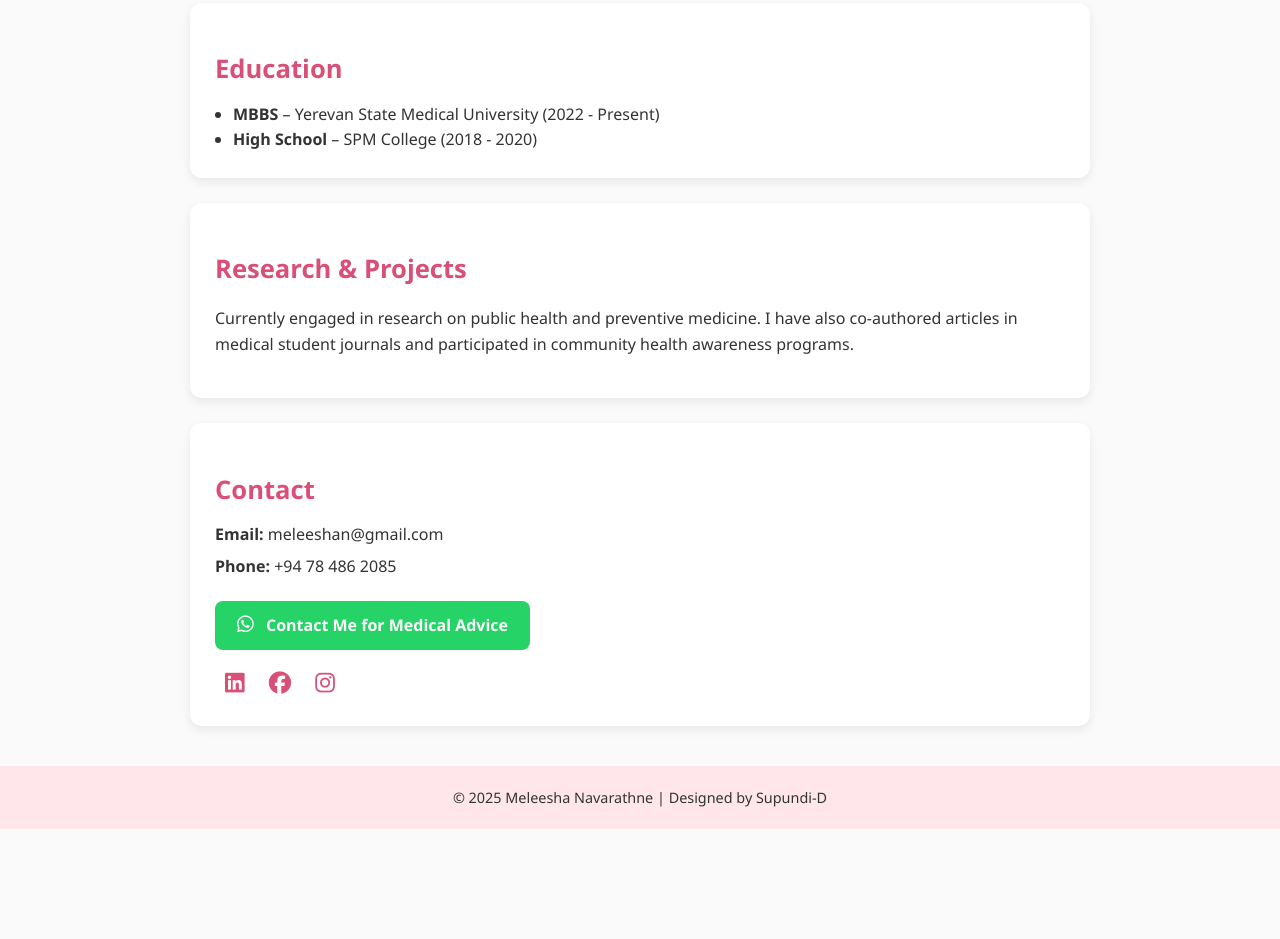
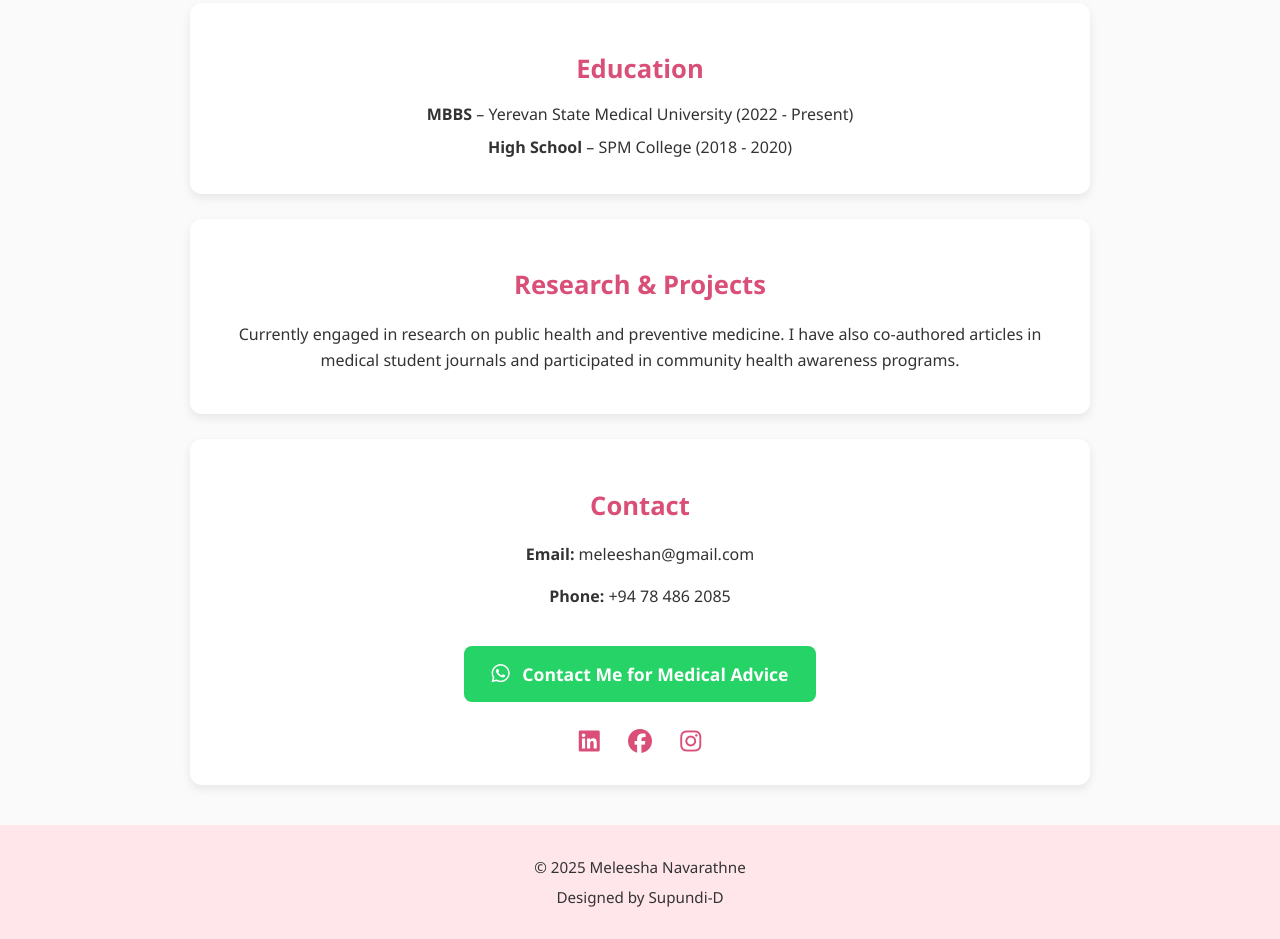
Before and after one commit to Supundi-D/Meleesha-Navarathne-Personal-Profile-Page, a plain HTML site: page meleesha.html in a window 1280 px wide. Shown: the part 675-1614 px from the top of the page. Before the commit the page ends 1504 px from the top, so only its background shows below. Drawn offline with Linux system fonts and the light colour scheme.

Commit message:
Update meleesha.html

```diff
--- a/meleesha.html
+++ b/meleesha.html
@@ -57,6 +57,7 @@
       border-radius: 12px;
       box-shadow: 0 4px 10px rgba(0, 0, 0, 0.08);
       transition: transform 0.2s;
+      text-align: center;
     }
 
     .card:hover {
@@ -69,33 +70,34 @@
       font-size: 1.6rem;
     }
 
-    ul {
+    /* Education List */
+    .card ul {
+      list-style: none;
+      padding: 0;
       margin: 0;
-      padding-left: 18px;
     }
 
-    /* Contact + Social */
-    .contact p {
-      margin: 6px 0;
+    .card ul li {
+      margin: 8px 0;
     }
 
+    /* WhatsApp Button */
     .contact-btn {
       display: inline-block;
-      margin-top: 15px;
-      padding: 12px 22px;
-      background: #25D366;
-      /* WhatsApp green */
+      margin-top: 20px;
+      padding: 14px 28px;
+      background: #25D366; /* WhatsApp green */
       color: #fff;
       border-radius: 8px;
       text-decoration: none;
       font-weight: bold;
-      font-size: 1rem;
+      font-size: 1.1rem;
       transition: background 0.3s, transform 0.2s;
     }
 
     .contact-btn i {
       margin-right: 8px;
-      font-size: 1.2rem;
+      font-size: 1.3rem;
     }
 
     .contact-btn:hover {
@@ -103,15 +105,15 @@
       transform: translateY(-2px);
     }
 
-
+    /* Social Icons */
     .social-icons {
-      margin-top: 15px;
+      margin-top: 20px;
     }
 
     .social-icons a {
       color: #d94f78;
-      margin: 0 10px;
-      font-size: 1.4rem;
+      margin: 0 12px;
+      font-size: 1.5rem;
       transition: color 0.3s;
     }
 
@@ -119,12 +121,18 @@
       color: #a93356;
     }
 
+    /* Footer */
     footer {
       text-align: center;
-      padding: 20px;
+      padding: 25px 15px;
       background: #ffe6eb;
       color: #333;
-      font-size: 0.9rem;
+      font-size: 0.95rem;
+      margin-top: 40px;
+    }
+
+    footer p {
+      margin: 5px 0;
     }
   </style>
 </head>
@@ -181,8 +189,10 @@
 
   </div>
 
+  <!-- Footer -->
   <footer>
-    © 2025 Meleesha Navarathne | Designed by Supundi-D
+    <p>© 2025 Meleesha Navarathne</p>
+    <p>Designed by Supundi-D</p>
   </footer>
 
 </body>
```
